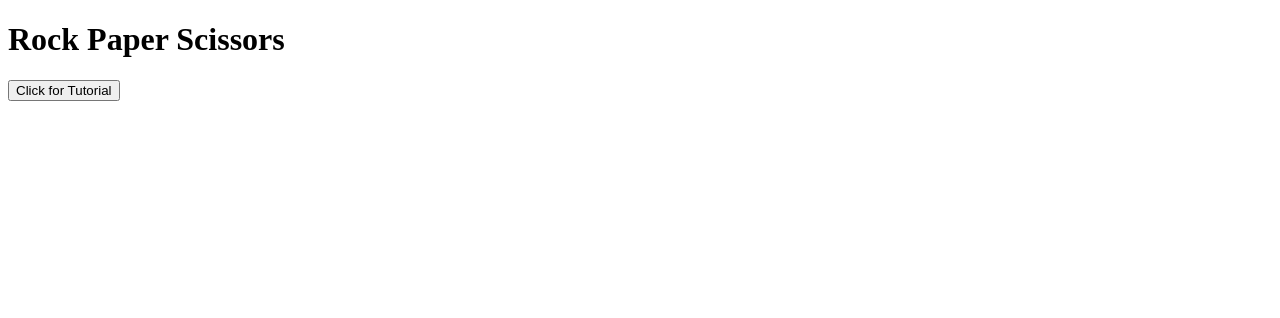
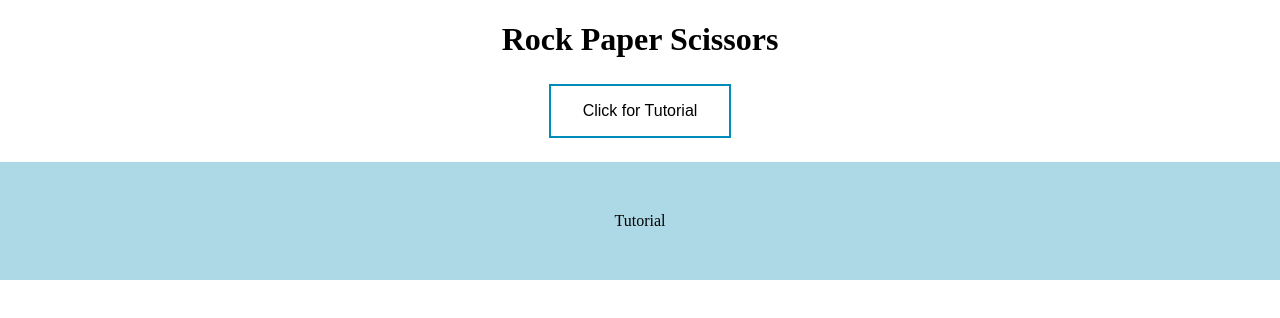
Before and after one commit to dongh6179/rps, a plain HTML site: page index.html in a window 1280 px wide. Drawn offline with Linux system fonts and the light colour scheme.

Commit message:
added tutorial button and some css

```diff
--- a/index.html
+++ b/index.html
@@ -11,10 +11,20 @@
 
     <h1>Rock Paper Scissors</h1>
 
-    <button class="button">Click for Tutorial</button>
+    <button class="button" onclick="displayTutorial()">Click for Tutorial</button>
+    <div id = "tutorial">
+        Tutorial
+    </div>
 
     <script>
-
+        function displayTutorial(){
+            var tutorial = document.getElementByID("tutorial");
+            if (tutorial.style.display === "none") {
+                tutorial.style.display = "block";
+            } else {
+                tutorial.style.display = "none";
+            }
+        }
     </script>
 </body>
 </html>
--- a/style.css
+++ b/style.css
@@ -1,10 +1,31 @@
-.button2 {
+.button {
     background-color: white;
     color: black;
     border: 2px solid #008CBA;
+    padding: 16px 32px;
+    text-decoration: none;
+    font-size: 16px;
+    margin: 4px 2px;
+    transition-duration: 0.4s;
+    cursor: pointer;
 }
 
-.button2:hover {
+.button:hover {
     background-color: #008CBA;
     color: white;
 }
+
+body{
+    display: block;
+    margin-left: auto;
+    margin-right: auto;
+    text-align: center;
+}
+
+#tutorial {
+    width: 100%;
+    padding: 50px 0;
+    text-align: center;
+    background-color: lightblue;
+    margin-top: 20px;
+}
```
